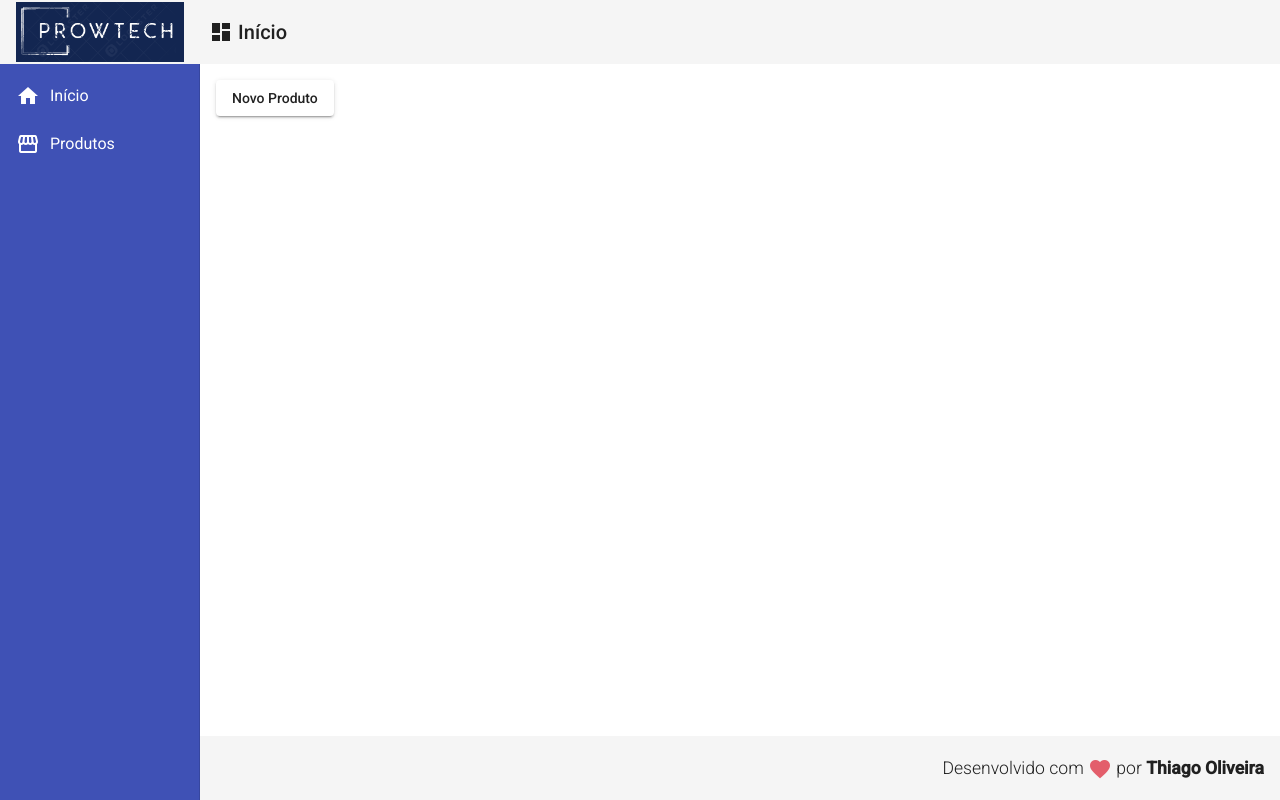
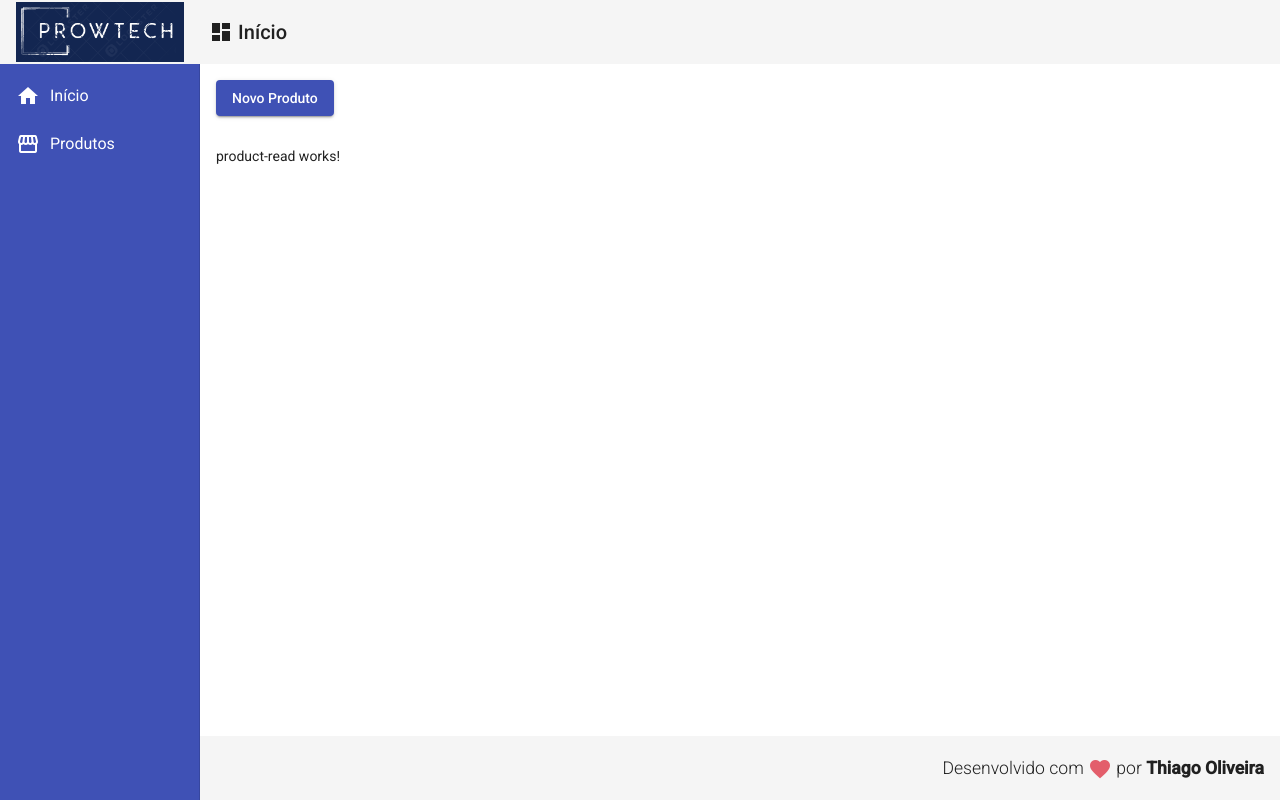
Before and after one commit to thiagoamaraloliveira/angular-101, an Angular app in the folder frontend/: page /products in a window 1280 px wide. Built offline with nearby package versions, Linux system fonts and the light colour scheme; no server answers.

Commit message:
created service Read products

```diff
--- a/frontend/src/app/app.module.ts
+++ b/frontend/src/app/app.module.ts
@@ -24,7 +24,8 @@
 
 import { FormsModule } from '@angular/forms'
 import { MatFormFieldModule } from '@angular/material/form-field'
-import { MatInputModule } from '@angular/material/input'
+import { MatInputModule } from '@angular/material/input';
+import { ProductReadComponent } from './components/product/product-read/product-read.component'
 
 @NgModule({
   declarations: [
@@ -36,7 +37,8 @@
     ProductCrudComponent,
     RedDirective,
     ForDirective,
-    ProductCreateComponent
+    ProductCreateComponent,
+    ProductReadComponent
   ],
   imports: [
     BrowserModule,
--- /dev/null
+++ b/frontend/src/app/components/product/product-read/product-read.component.html
@@ -0,0 +1 @@
+<p>product-read works!</p>
--- /dev/null
+++ b/frontend/src/app/components/product/product-read/product-read.component.ts
@@ -0,0 +1,23 @@
+import { Component, OnInit } from '@angular/core';
+import { Product } from '../product.model';
+import { ProductService } from '../product.service';
+
+@Component({
+  selector: 'app-product-read',
+  templateUrl: './product-read.component.html',
+  styleUrls: ['./product-read.component.css']
+})
+export class ProductReadComponent implements OnInit {
+
+  products: Product[] = [];
+
+  constructor(private productService: ProductService) { }
+
+  ngOnInit(): void {
+    this.productService.read().subscribe(products=>{
+      this.products = products
+      console.log(products)
+    })
+  }
+
+}
--- a/frontend/src/app/components/product/product.service.ts
+++ b/frontend/src/app/components/product/product.service.ts
@@ -24,4 +24,8 @@
   create( product: Product): Observable<Product> {
     return this.http.post<Product>(this.baseUrl, product)
   }
+
+  read(): Observable<Product[]>{
+    return this.http.get<Product[]>(this.baseUrl)
+  }
 }
--- a/frontend/src/app/views/product-crud/product-crud.component.css
+++ b/frontend/src/app/views/product-crud/product-crud.component.css
@@ -0,0 +1,3 @@
+button {
+    margin-bottom: 30px;
+}
--- a/frontend/src/app/views/product-crud/product-crud.component.html
+++ b/frontend/src/app/views/product-crud/product-crud.component.html
@@ -1,3 +1,6 @@
-<button mat-raised-button (click)="navigateToProductCreate()">
+<button mat-raised-button (click)="navigateToProductCreate()"
+color="primary">
     Novo Produto
 </button>
+
+<app-product-read></app-product-read>
```
Also changed, not shown: frontend/src/app/components/product/product-read/product-read.component.css (added).
